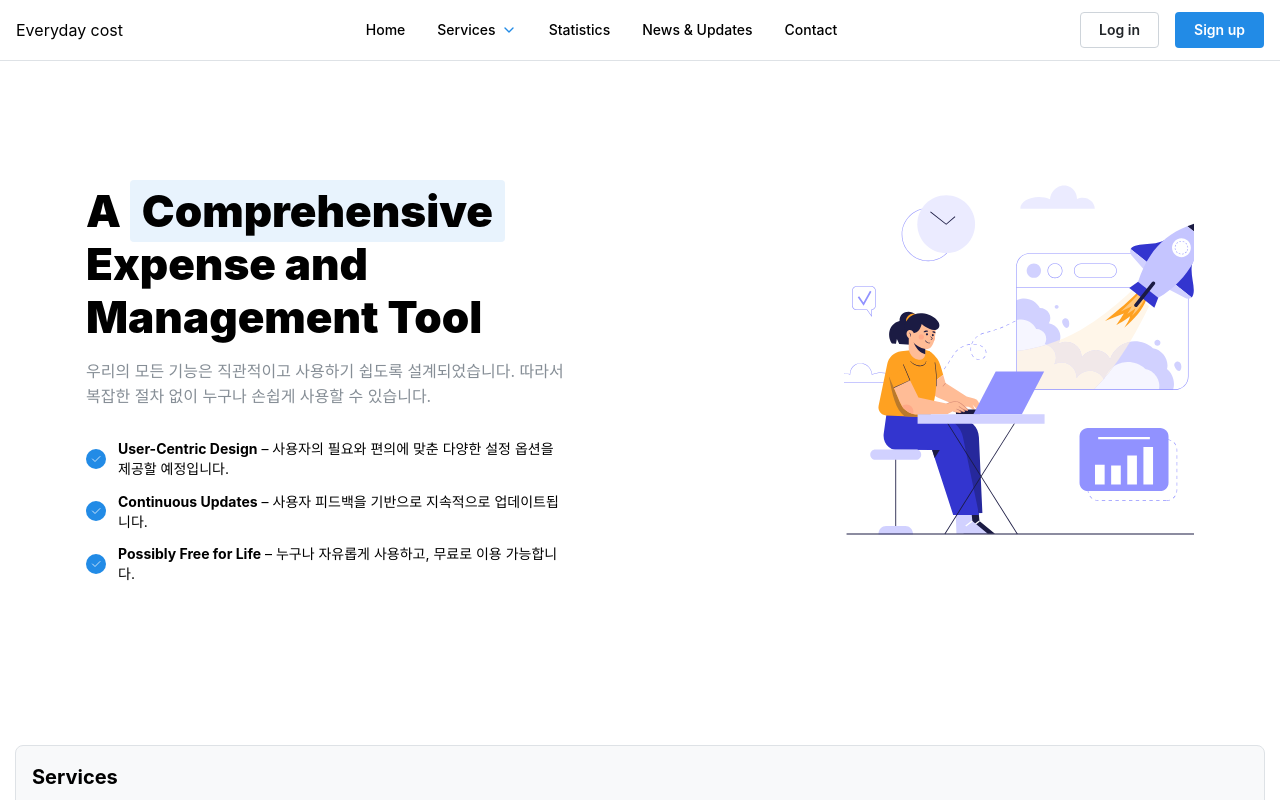
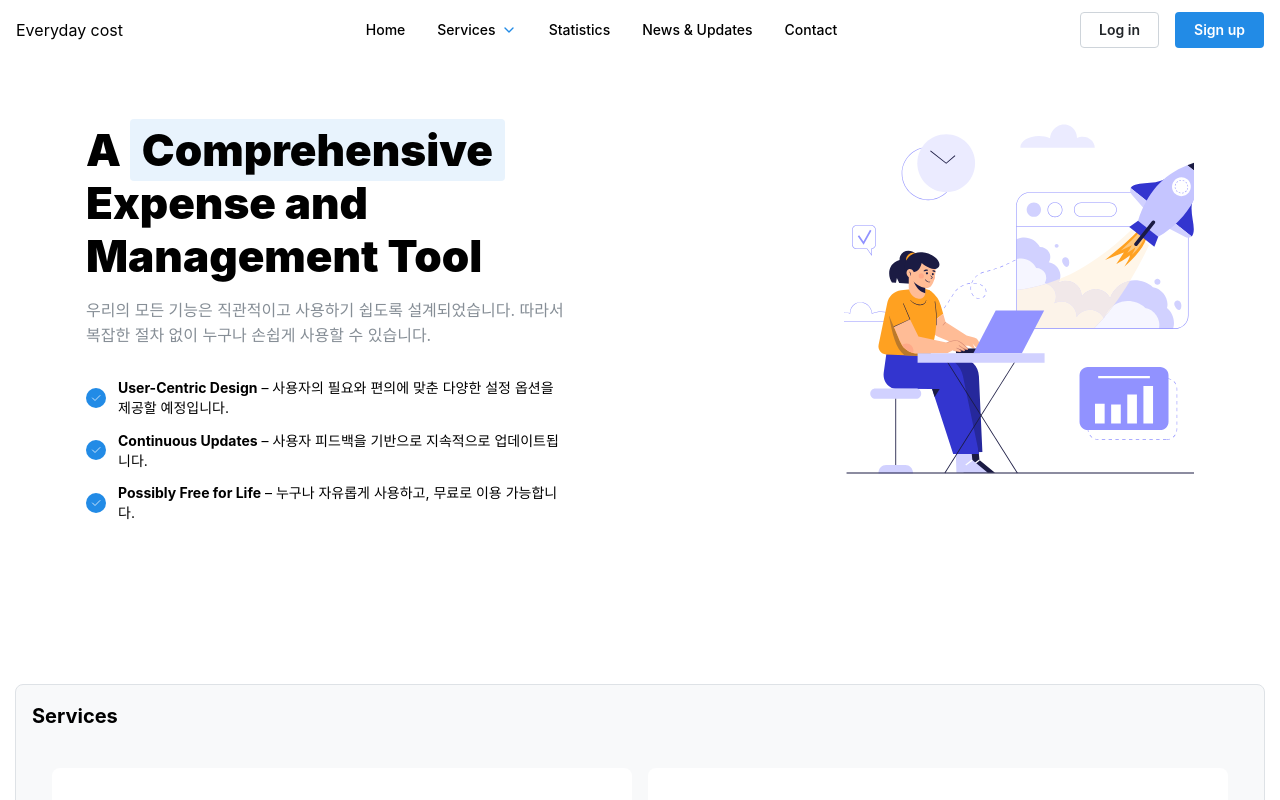
Before and after one commit to parklego/everyday-cost, a Next.js app: page / in a window 1280 px wide. Shown: the top 800 px of the page. Built offline with nearby package versions, Linux system fonts and the light colour scheme.

Commit message:
헤더 스크롤 고정

```diff
--- a/src/components/layout/HeaderMegaMenu.module.css
+++ b/src/components/layout/HeaderMegaMenu.module.css
@@ -1,16 +1,18 @@
 .container {
   display: flex;
   justify-content: center;
-  border-bottom: 1px solid
-    light-dark(var(--mantine-color-gray-3), var(--mantine-color-dark-4));
 }
 
 .header {
+  position: fixed;
   width: 100%;
   max-width: 1440px;
   height: 60px;
   padding-left: var(--mantine-spacing-md);
   padding-right: var(--mantine-spacing-md);
+  background: rgba(255, 255, 255, 0.98);
+
+  z-index: 999;
 }
 
 .link {
```
